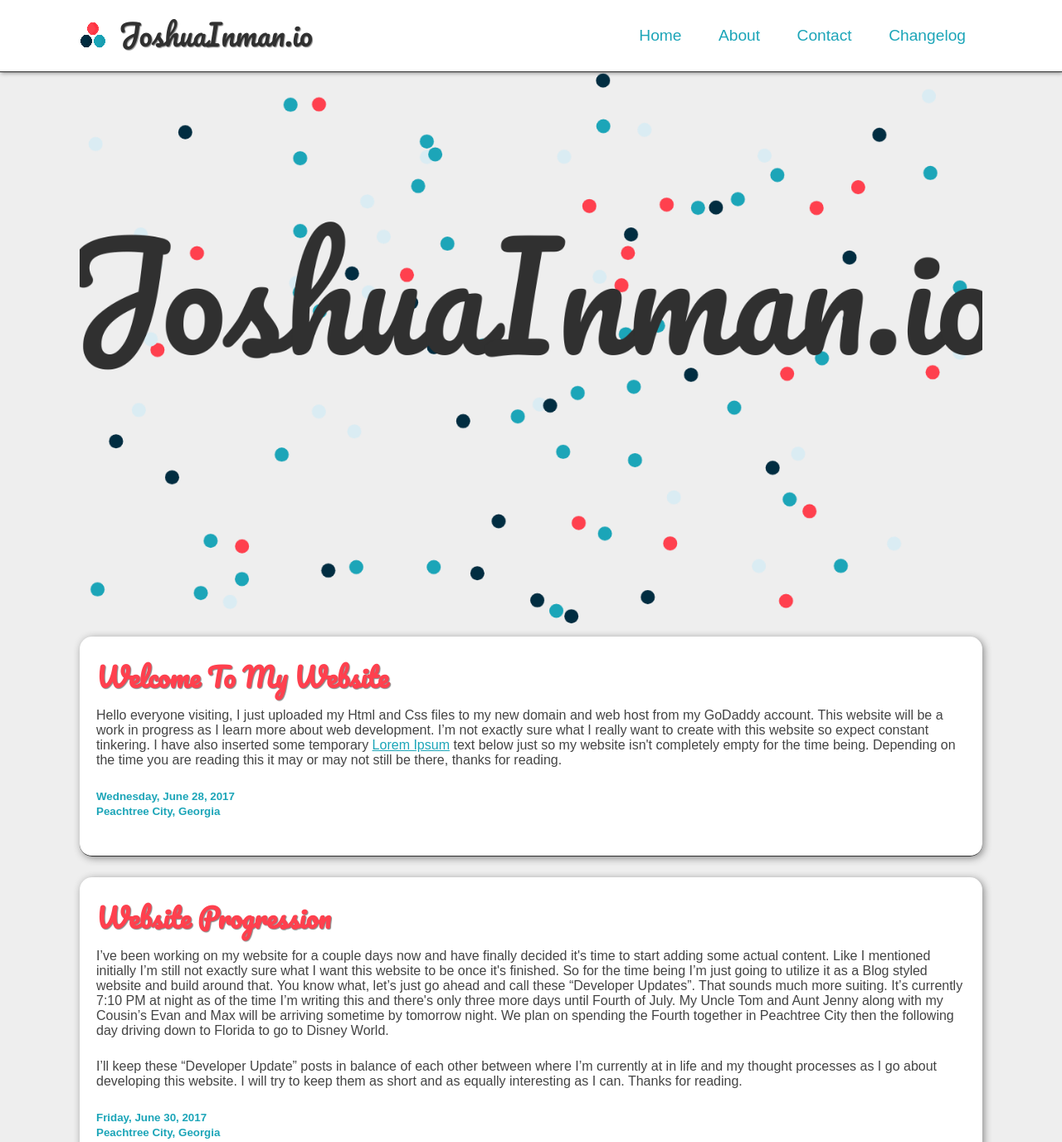
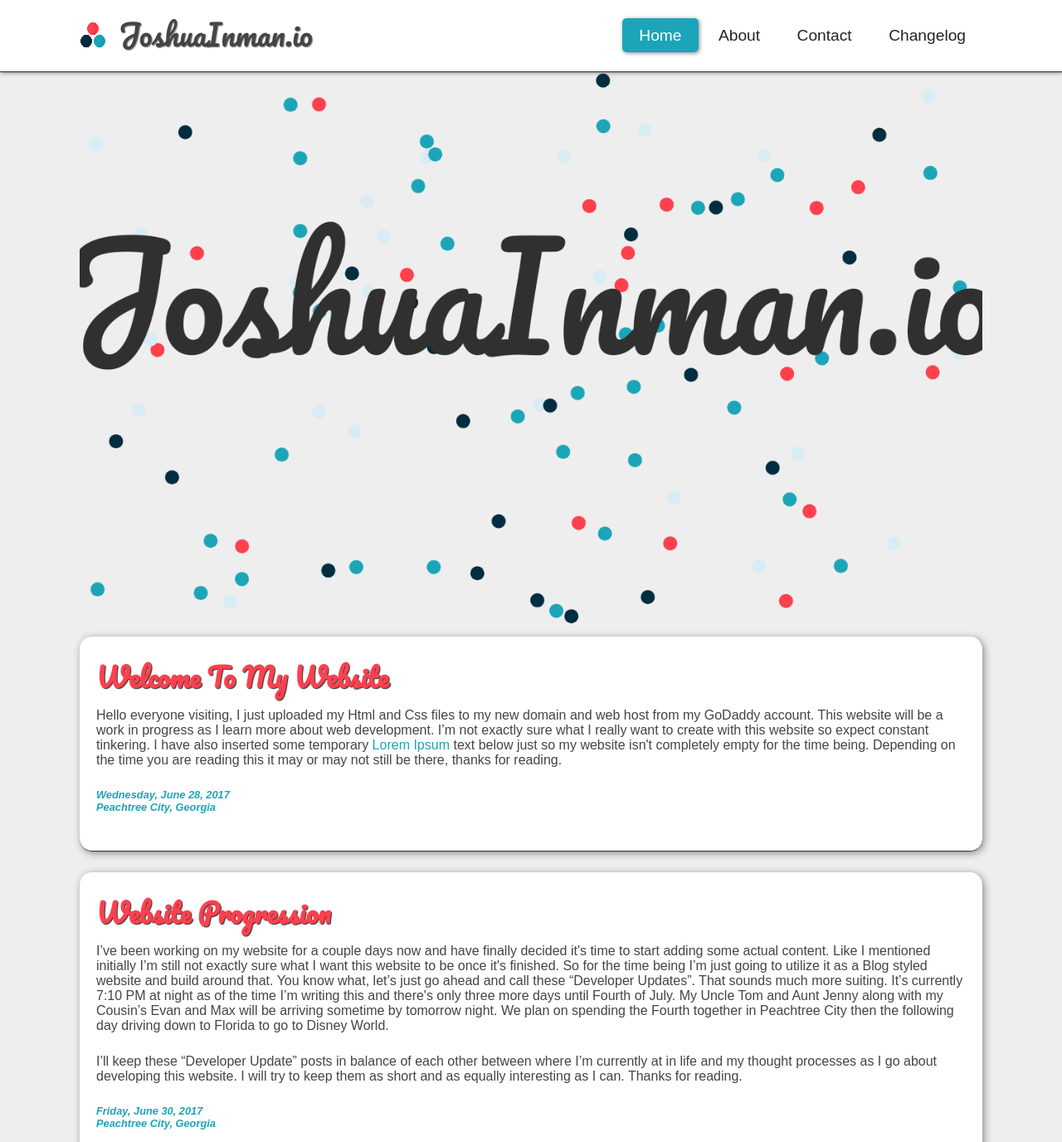
Before and after one commit to Joshua-Inman/JoshuaInman.io, a plain HTML site: page index.html in a window 1280 px wide. Shown: the top 1376 px of the page at 83% size. Drawn offline with nearby package versions, Linux system fonts and the light colour scheme.

Commit message:
Minor improvements.

```diff
--- a/css/main.css
+++ b/css/main.css
@@ -15,7 +15,7 @@ h1, h2, h3, h4, h5, h6 {
 	font-size: 2em;
 	color: #FF404E;
 	font-family: "Pacifico";
-	text-shadow: 1px 1px 1px #888;
+	text-shadow: 1px 1px 1px #303030;
 	transition: 2000ms;
 	-webkit-transition: 2000ms;
 }
@@ -26,11 +26,18 @@ p {
 
 a {
 	color: #1CA5B8;
+	text-decoration: none;
+}
+
+a:hover {
+	text-decoration: underline;
 }
 
 .date {
+	font-size: 0.8em;
+	color: #1CA5B8;
 	font-weight: bold;
-	color: #1CA5B8;
+	font-style: italic;
 }
 
 /* Website color palette:
@@ -92,7 +99,7 @@ Others: #012D41 & #DAECF3
 	float: left;
 	text-decoration: none;
 	font-family: "Pacifico";
-	color: #303030;
+	color: #444;
 	font-size: 2.2em;
 	padding: 10px 0 10px 0;
 	text-shadow: 1px 1px 1px #888;
@@ -101,7 +108,7 @@ Others: #012D41 & #DAECF3
 }
 
 .header-logo-text:hover {
-	color: #1CA5B8;
+	text-decoration: none;
 }
 
 .header-nav {
@@ -115,16 +122,23 @@ Others: #012D41 & #DAECF3
 .header-nav ul li a {
 	padding: 10px 20px;
 	font-size: 1.2em;
-	color: #1CA5B8;
+	color: #222;
 	text-decoration: none;
 	line-height: 86px;
-	transition: 250ms;
-	-webkit-transition: 250ms;
 }
 
 .header-nav ul li a:hover {
-	color: #303030;
-	font-size: 1.6em;
+	background-color: #1CA5B8;
+	border-radius: 5px;
+	color: #fff;
+	box-shadow: 1px 1px 5px #888888;
+}
+
+.header-nav ul li .active {
+	background-color: #1CA5B8;
+	border-radius: 5px;
+	color: #fff;
+	box-shadow: 1px 1px 5px #888888;
 }
 
 
--- a/index.html
+++ b/index.html
@@ -24,7 +24,7 @@
 			<a href="#" class="header-logo-text">JoshuaInman.io</a>
 			<nav class="header-nav">
 				<ul>
-					<li><a href="#">Home</a></li>
+					<li><a href="#" class="active">Home</a></li>
 					<li><a href="about.html">About</a></li>
 					<li><a href="contact.php">Contact</a></li>
 					<li><a href="https://github.com/Joshua-Inman/JoshuaInman.io/blob/master/CHANGELOG.md" target="_blank">Changelog</a></li>
@@ -44,14 +44,14 @@
 		<article class="main-article">
 			<h1>Welcome To My Website</h1>
 			<p>Hello everyone visiting, I just uploaded my Html and Css files to my new domain and web host from my GoDaddy account. This website will be a work in progress as I learn more about web development. I’m not exactly sure what I really want to create with this website so expect constant tinkering. I have also inserted some temporary <a href="http://www.lipsum.com/" target="_blank">Lorem Ipsum</a> text below just so my website isn't completely empty for the time being. Depending on the time you are reading this it may or may not still be there, thanks for reading.</p>
-			<p class="date"><small>Wednesday, June 28, 2017 <br> Peachtree City, Georgia</small></p>
+			<p class="date">Wednesday, June 28, 2017 <br> Peachtree City, Georgia</p>
 		</article>
 
 		<article class="main-article">
 			<h2>Website Progression</h2>
 			<p>I’ve been working on my website for a couple days now and have finally decided it's time to start adding some actual content. Like I mentioned initially I’m still not exactly sure what I want this website to be once it's finished. So for the time being I’m just going to utilize it as a Blog styled website and build around that. You know what, let’s just go ahead and call these “Developer Updates”. That sounds much more suiting. It’s currently 7:10 PM at night as of the time I’m writing this and there's only three more days until Fourth of July. My Uncle Tom and Aunt Jenny along with my Cousin’s Evan and Max will be arriving sometime by tomorrow night. We plan on spending the Fourth together in Peachtree City then the following day driving down to Florida to go to Disney World.</p>
 			<p>I’ll keep these “Developer Update” posts in balance of each other between where I’m currently at in life and my thought processes as I go about developing this website. I will try to keep them as short and as equally interesting as I can. Thanks for reading.</p>
-			<p class="date"><small>Friday, June 30, 2017 <br> Peachtree City, Georgia</small></p>
+			<p class="date">Friday, June 30, 2017 <br> Peachtree City, Georgia</p>
 		</article>
 
 		<article class="main-article">
@@ -60,7 +60,7 @@
 			<p>I’ve come to the decision that I am going to temporarily put that on hold and re-design the current website. The website I built a couple weeks ago has served its purpose, allowing myself to get my feet through the door and actually experience having a live website online for anyone to view. I have a general idea of what I want it to look like in my head but I’m sure that will change as I go. After I create the desired look for the website I plan on making a routined developer update/blog post schedule, and continue learning more JavaScript.</p>
 			<p>Beyond my web development I also have a lot of other plans and goals. Some of the major ones such as going back to the gym and reading an entire book from start to finnish. I typically go to the gym or do some form of exercise at least three times a week, although I haven't really done much of any since I was in the hospital. So hopefully by the next content post I will have gotten back into my ordinary routine.</p>
 			<p>Every time I sit down to write these I’ve noticed they tend to become longer and longer. I guess you can consider that good right? Thanks for reading.</p>
-			<p class="date"><small>Friday, July 14, 2017 <br> Peachtree City, Georgia</small></p>
+			<p class="date">Friday, July 14, 2017 <br> Peachtree City, Georgia</p>
 		</article>
 
 		<article class="main-article">
@@ -68,7 +68,7 @@
 			<p>In the last developer update I made it apparent that I was going to completely redesign the current website. Shortly after I started constructing the new layout and looking at various references online and it came to my mind that this wasn’t what I wanted. I couldn't make up my mind and it was starting to feel overwhelming just scrapping all my hard work and completely starting over. With this in mind I decided to just build off of what I already had rather than starting from the ground up again. It was certainly a lot less work and in the end I achieved a result that I quite enjoy.</p>
 			<p>Once I finished most of the redesigning aspect I had intended originally, I began tinkering with other projects like converting floats to flex and some media queries. I didn’t end up finishing most of those but this version was becoming extensive enough so I decided to upload it with the current changes that I had done already.</p>
 			<p>I also started reading a book which is good, still no gym unfortunately. Although I haven't tackled all my goals currently I plan on doing so tomorrow which is monday, a fresh start to a new week. I haven’t been working at my job as recently than I normally would so this should give me no excuses to reach these short term goals. I’m always engrossed by one thing or subject never concerned by the other during that time period. So at times I myself can make things particularly difficult when they don't need to be, although i'm learning to break that bad habit. Thanks for reading.</p>
-			<p class="date"><small>Sunday, July 16, 2017 <br> Peachtree City, Georgia</small></p>
+			<p class="date">Sunday, July 16, 2017 <br> Peachtree City, Georgia</p>
 		</article>
 
 		<article class="main-article">
@@ -77,7 +77,7 @@
 			<p>For instance, I said I wanted to read a book and start going back to the gym. Although I haven’t gone back to the gym or read an entire book yet, I have steadily begun them. I started doing simple exercises in my house again like pushups and pullups. I also have read a couple chapters in my book throughout the past week. On top of that I even took a short six hour JavaScript class at General Assembly. Sidenote, while I was there I ate at Brezza Cucina Pizzeria for lunch and it was delicious, definitely would recommend it.</p>
 			<p>In conclusion, this isn't really any groundbreaking news or advice to anyone but I wanted to share it nevertheless. If there's one thing I really dislike that is being rushed. So when I stepped back and thought about this idea for a moment it was sort of an epiphany for myself. I’m simply rushing my own self, in a bad way of course. Sometimes you just need to merely slow down and focus a little. By acknowledging that I’ve accomplished what most people on this earth don’t do that they should; which is to focus reflecting on yourself rather than people or things around you.</p>
 			<p>Sorry for the lengthy lecture but as I mentioned earlier it was on my mind so I wanted to go ahead and discuss it. Hopefully by the next update I’ll have some developer topics to touch up on, thanks for reading.</p>
-			<p class="date"><small>Sunday, July 23, 2017 <br> Peachtree City, Georgia</small></p>
+			<p class="date">Sunday, July 23, 2017 <br> Peachtree City, Georgia</p>
 		</article>
 
 		<article class="main-article">
@@ -85,7 +85,7 @@
 			<p>I just released the most current version 0.1.9 of my website. Not much was changed or added this update but the minor things that did certainly make a much more neater and presentable difference. Lately i’ve been all over the place jumping between various topics and subjects regarding web development. Some days I’ll learn about some Javascript while others I might learn about some Css. There's really no rhyme or reason to it exactly. It’s just whatever I end up finding online that interest me or has answers to a particular question I may have. Eventually, I would like to start learning about Php but I’m not exactly sure when I’ll realistically dive into that.</p>
 			<p>As of right now I’m sort of just going with the flow of things, learning little snippets here and there as I go. It usually doesn’t take long for one thought or idea of mine to snowball into a rather large craving for more knowledge and information. I feel like I have learned a lot for the short amount of time I have been developing this website but it’s not enough to satisfy myself.</p>
 			<p>There isn’t all that much I can really think of to talk about off the top of my head without getting into much detail. Which is what I would like to try and stay away from with these developer updates of course. I just wanted to make sure I got at least a little bit of content out for anyone who is interested. Sometimes I can sit down and write away while other times not so much. Hopefully you can forgive me for this lackluster content but like I mentioned at least it's something rather than nothing, thanks for reading.</p>
-			<p class="date"><small>Tuesday, August 1, 2017 <br> Peachtree City, Georgia</small></p>
+			<p class="date">Tuesday, August 1, 2017 <br> Peachtree City, Georgia</p>
 		</article>
 
 		<article class="main-article">
@@ -94,7 +94,7 @@
 			<p>Near the beginning of August I started working on a group project with a friend I had met named Zach. Prior to the collaboration Zach and I didn’t really talk all that much but he was always there to help me when I had a code related issue. As you could imagine this was quite nice being that if I ever had an issue my mentor was Google and basically still is I guess. He sprung the idea to my attention to make a website for my Discord server. This was a perfect opportunity for the both of us. Finally I could get my hands dirty and work on a project rather than just sitting down and reading how code functions on paper. Not to mention I now have a new friend that will help and guide me along the way. Immediately that night we began creating the landing page for <a href="https://thegaminglounge.github.io./" target="_blank">The Gaming Lounge</a> Discord server.</p>
 			<p>During this entire month I learned a lot of things. There are far too many to actually write down that anyone would care to read but to highlight it would look something like this. Of course in no particular order some of the major fundamentals I learned this month are: Git, Github, Bootstrap, PhP, more Javascript and a little bit of jQuery. I didn’t really think about it that much until I actually sat down to write this but I have taken in quite a large amount of new information recently. Not to mention on top of all of those I also developed the new website and worked on my original website a little bit.</p>
 			<p>Depending on the time you are reading this the Discord server website isn’t actually complete yet but hopefully by the next update it will. As to what I will learn next I’m not really sure. Like I mentioned before it doesn’t take much for myself to turn into a growing snowball rapidly rolling down a hill when it comes to code. I also have been trying to achieve Diamond back in League of Legends but this update has already been long enough, thanks for reading.</p>
-			<p class="date"><small>Wednesday, September 6, 2017 <br> Peachtree City, Georgia</small></p>
+			<p class="date">Wednesday, September 6, 2017 <br> Peachtree City, Georgia</p>
 		</article>
 	</div>
 
```
Also changed, not shown: about.html (+2 -2 lines), 1 other file.
